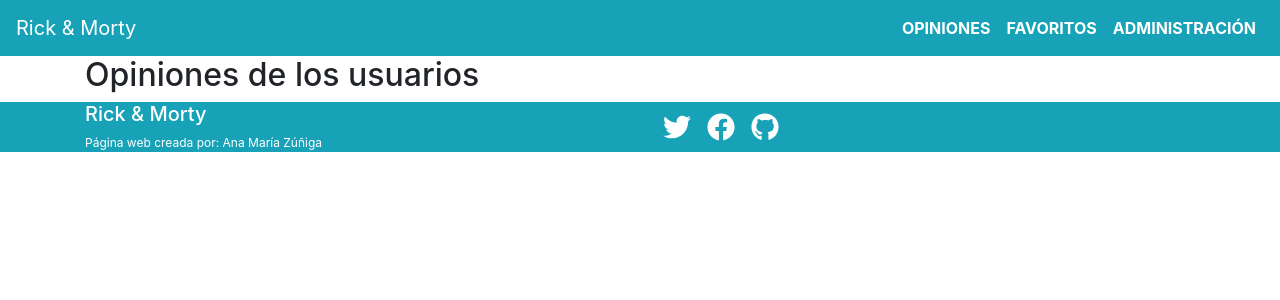
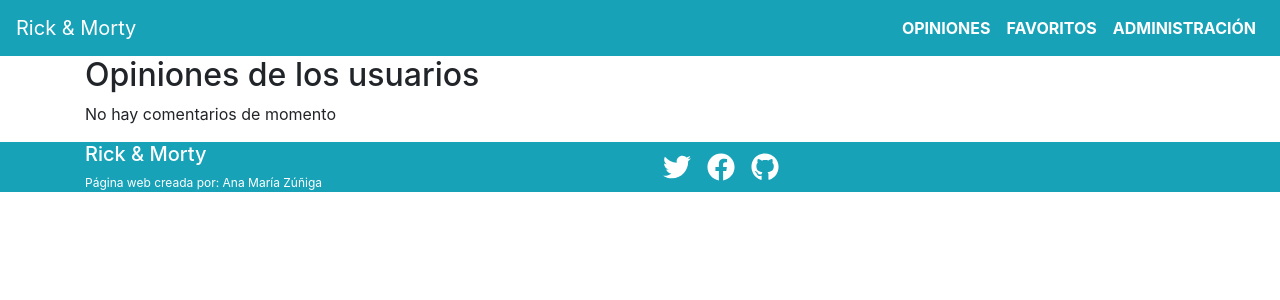
Before and after one commit to Anasu/ensayo2, a Vue app: page /opiniones in a window 1280 px wide. Shown: the top 300 px of the page. Built offline with nearby package versions, Linux system fonts and the light colour scheme.

Commit message:
Se agrega vif para validar si hay o no comentarios

```diff
--- a/src/views/Opiniones.vue
+++ b/src/views/Opiniones.vue
@@ -1,6 +1,10 @@
 <template>
   <div>
     <h2>Opiniones de los usuarios</h2>
+    <div v-if="getComments.length == 0">
+      <p>No hay comentarios de momento </p>
+    </div>
+    <div v-else>
       <b-card
         v-for="(item, index) in getComments"
         :key="index"
@@ -27,6 +31,7 @@
         </b-collapse>
       </b-card>
     </div>
+  </div>
 </template>
 
 <script>
```
Lines whose indentation alone changed are shown as unchanged.
